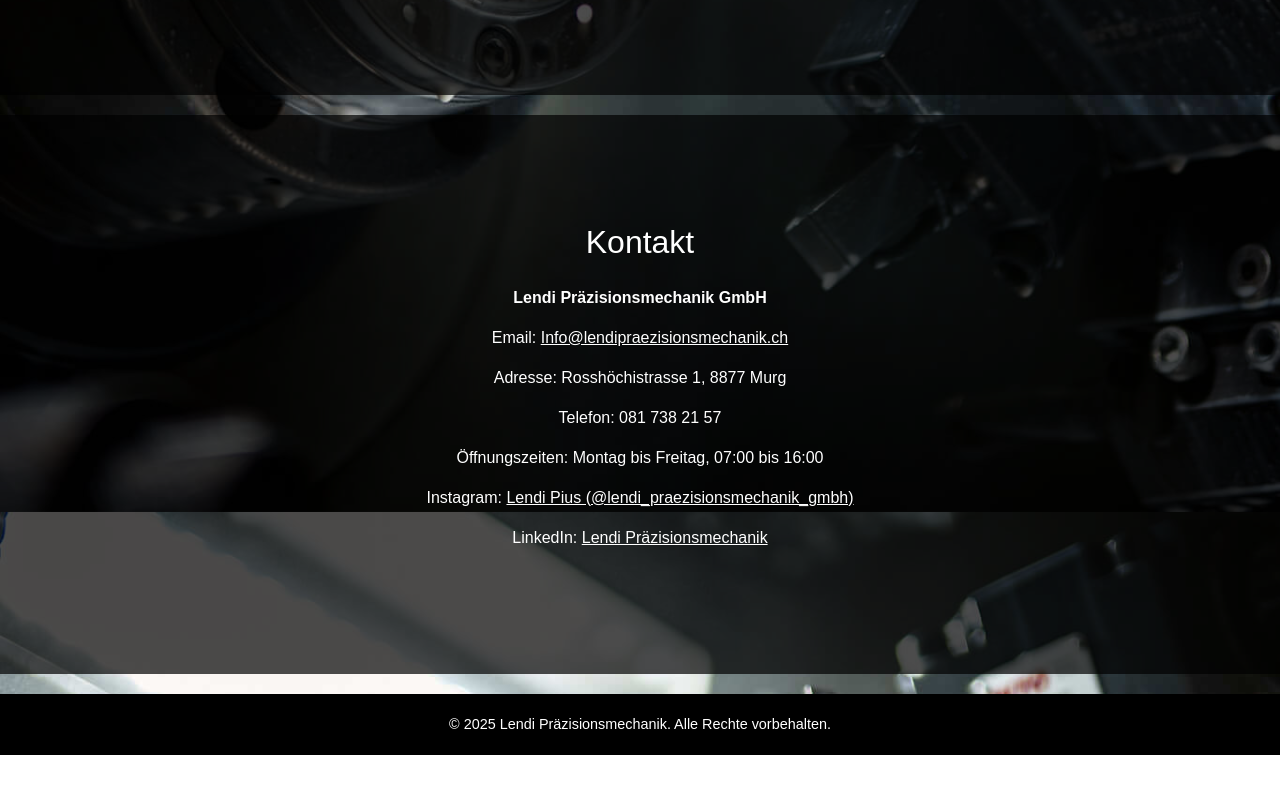
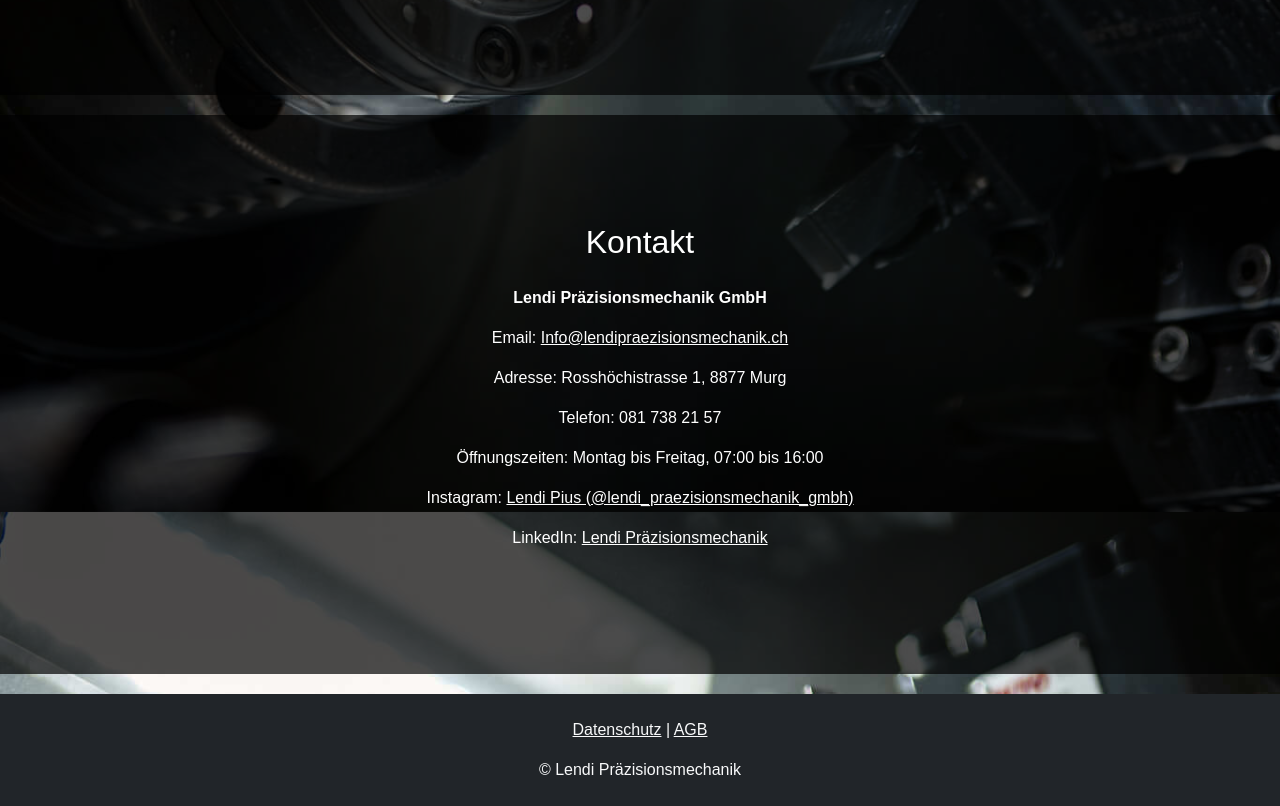
Before and after one commit to sandroda9/website_pius, a plain HTML site: page index.html in a window 1280 px wide. Shown: the part 3329-4135 px from the top of the page. Before the commit the page ends 4084 px from the top, so only its background shows below. Drawn offline with Linux system fonts and the light colour scheme.

Commit message:
Update index.html

```diff
--- a/index.html
+++ b/index.html
@@ -225,8 +225,12 @@
 </section>
 
 <!-- Footer -->
-<footer class="footer">
-    &copy; 2025 Lendi Präzisionsmechanik. Alle Rechte vorbehalten.
+<footer class="text-center py-4 bg-dark text-light">
+  <div class="container">
+    <p><a href="docs/Datenschutz_Lendi_Praezisionsmechanik.pdf" target="_blank" class="text-light">Datenschutz</a> |
+       <a href="docs/AGB_Lendi_Praezisionsmechanik.pdf" target="_blank" class="text-light">AGB</a></p>
+    <p class="mb-0">© Lendi Präzisionsmechanik</p>
+  </div>
 </footer>
 
 <!-- Bootstrap JS Bundle -->
```
